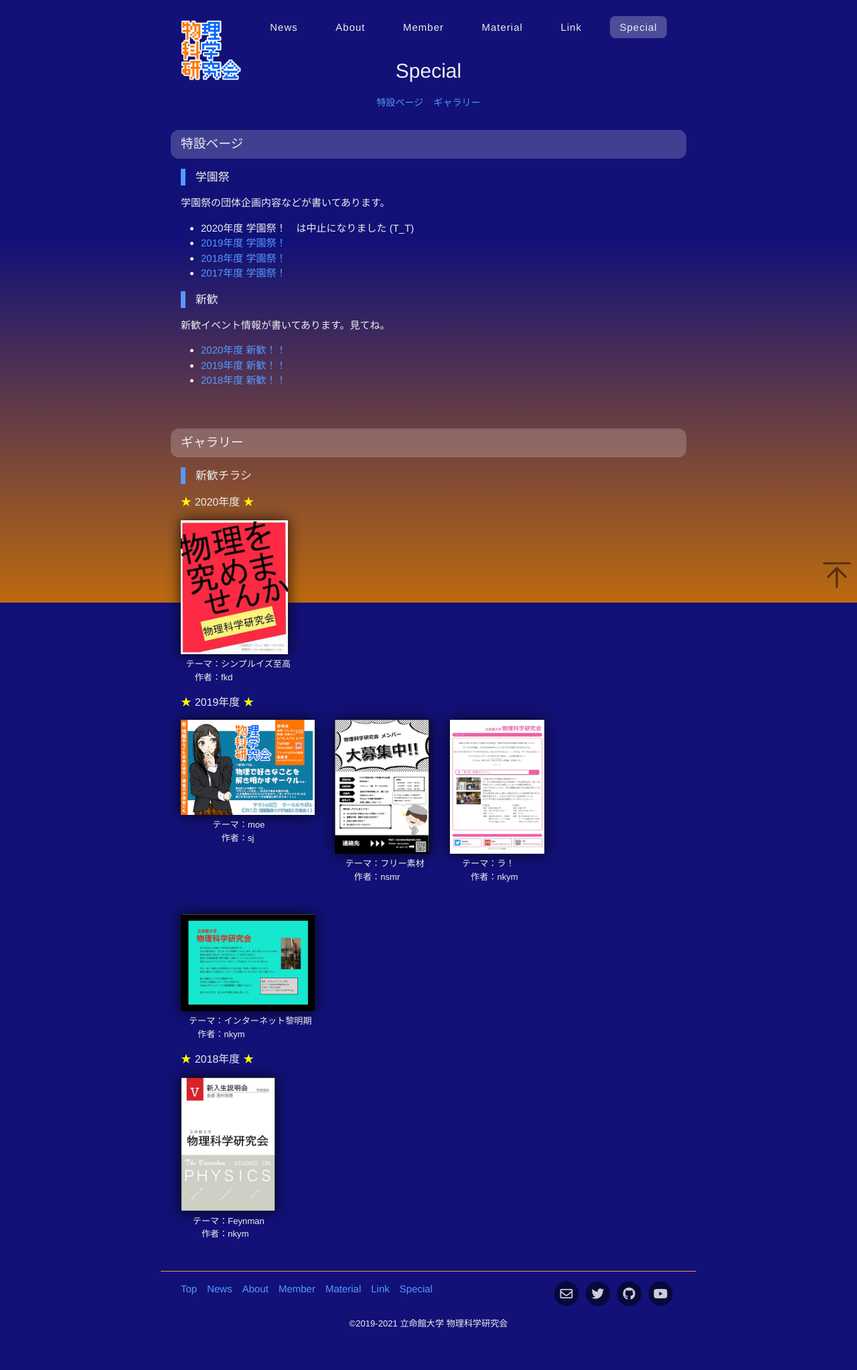
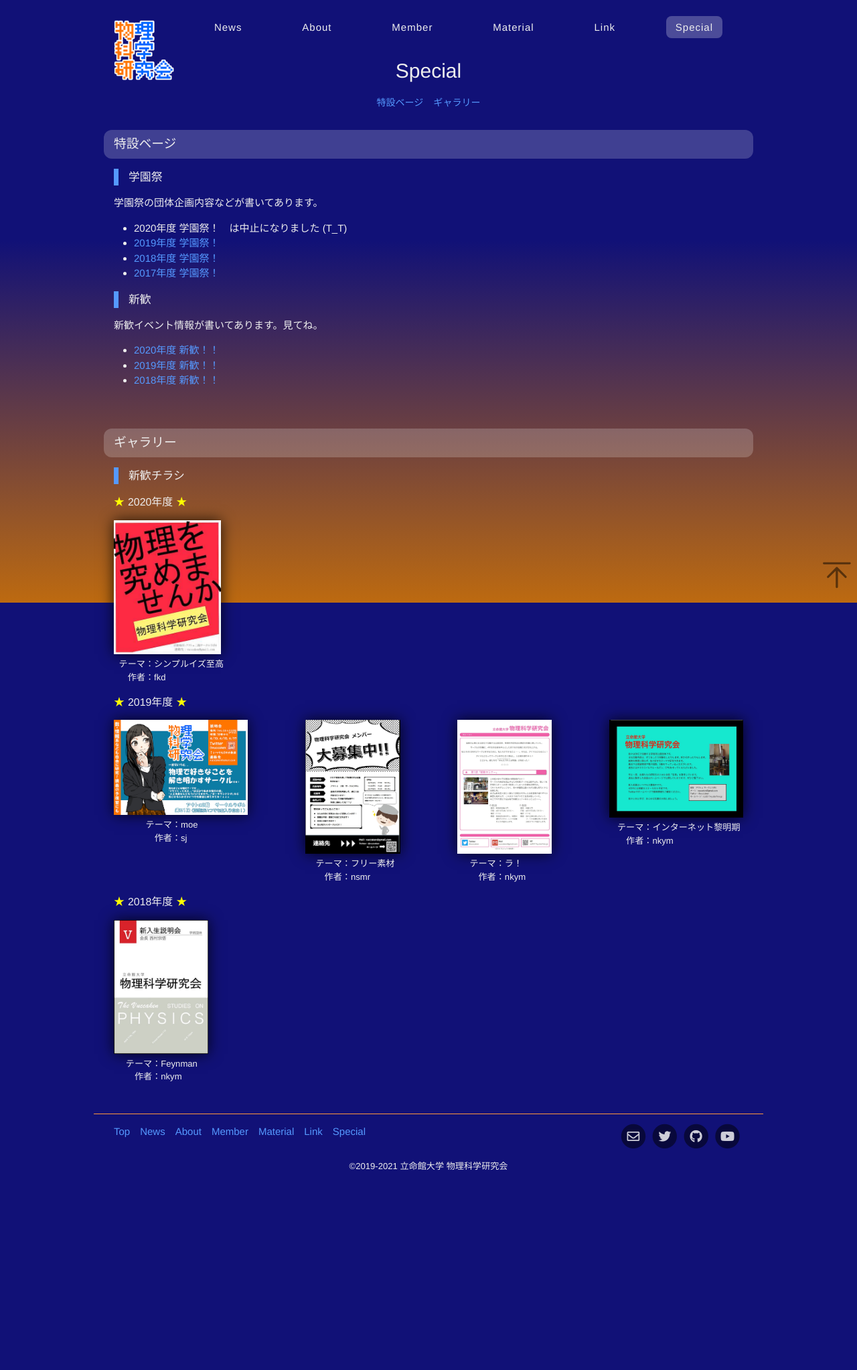
Before and after one commit to vuccaken/vuccaken.github.io, a Jekyll site: the page built from _pages/special.md, in a window 1280 px wide. Shown: the whole page at 67% size. Built offline with Jekyll 4.4.1, drawn with Linux system fonts in a browser that asks for light colours; nearby versions of some CDN libraries; after the commit the page ends 1811 px from its top, so only the background shows below that.

Commit message:
change content-width 800px to 1000px

```diff
--- a/_sass/initialize.scss
+++ b/_sass/initialize.scss
@@ -10,7 +10,7 @@ $small-font-size:  $base-font-size * 0.875 !default;
 $base-line-height: 1.5 !default;
 
 $spacing-unit:     30px !default;
-$content-width:    800px !default;
+$content-width:    1000px !default;
 
 $on-mobile:        450px !default;
 
--- a/_sass/pages/_home.scss
+++ b/_sass/pages/_home.scss
@@ -69,7 +69,7 @@
     }
 
     .frame {
-      height: 320px;
+      height: 350px;
       background-color: rgba(#000, .2);
       border-radius: 10px;
       overflow: auto;
@@ -87,7 +87,7 @@
 a.news-link {
   display: block;
   padding: $spacing-unit/8 $spacing-unit/2;
-  font-size: 0.875rem;
+  font-size: 0.9rem;
 
   &:first-child {
     padding-top: $spacing-unit / 4;
--- a/_sass/pages/_member.scss
+++ b/_sass/pages/_member.scss
@@ -19,6 +19,7 @@ table.member-hierarchy {
   margin-top: $spacing-unit;
   display: grid;
   gap: $spacing-unit;
+  // grid-template-columns: repeat(auto-fill, minmax(300px, 1fr));
   grid-template-columns: repeat(auto-fill, minmax(300px, 1fr));
   justify-items: center;
 
@@ -29,7 +30,7 @@ table.member-hierarchy {
 
 .member-card {
   width: calc(100% - #{$spacing-unit});
-  max-width: 360px;
+  max-width: 450px;
   background-color: rgba(#000, .3);
   padding: ($spacing-unit / 3) ($spacing-unit / 2);
   border-radius: 10px;
--- a/_sass/pages/_special.scss
+++ b/_sass/pages/_special.scss
@@ -5,7 +5,7 @@
   display: flex;
   flex-wrap: wrap;
   gap: $spacing-unit;
-  justify-content: flex-start;
+  justify-content: space-between;
 
   .chirashi {
     img {
```
